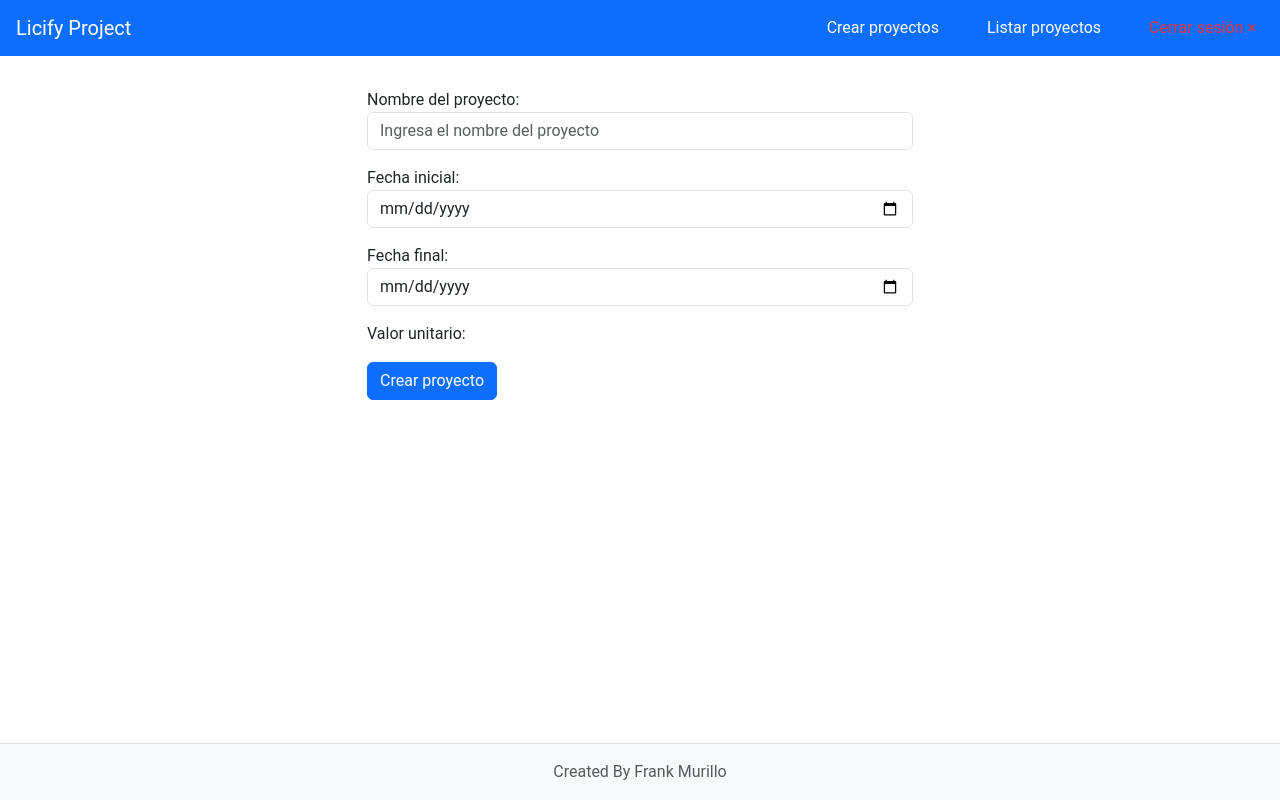
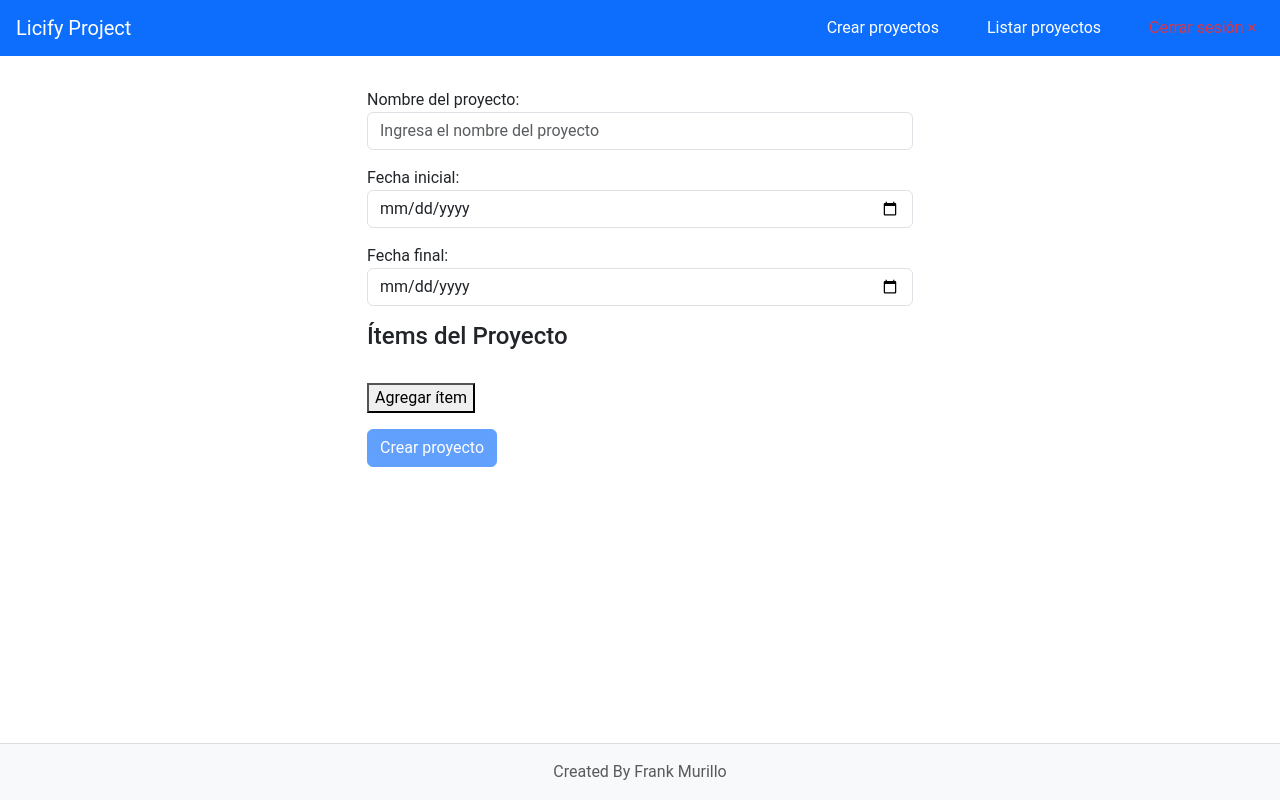
Before and after one commit to frank1749/Angular_frontend_challenge, an Angular app: page /crear-proyecto in a window 1280 px wide. Built offline with nearby package versions, Linux system fonts and the light colour scheme.

Commit message:
Avance 1service

```diff
--- a/src/app/constructor/registro-proyecto/registro-proyecto.component.html
+++ b/src/app/constructor/registro-proyecto/registro-proyecto.component.html
@@ -18,11 +18,23 @@
                     <input type="date" class="form-control" formControlName="fechaFinal" required="">
                 </div>
                 <div class="form-group mt-3">
-                    <label for="valorUnitario">Valor unitario:</label>
-                    <!-- <input type="number" class="form-control" formControlName="valorUnitario" placeholder="Ingresa el valor unitario"
-                        required=""> -->
+                    <h4>Ítems del Proyecto</h4>
+
+                    <div formArrayName="items">
+                        <div *ngFor="let item of items.controls; let i = index">
+                            <div [formGroupName]="i">
+                                <input formControlName="item" placeholder="Item">
+                                <input formControlName="valorUnitarioActual" placeholder="Valor unitario actual">
+                                <button type="button" (click)="removeItem(i)">Eliminar ítem</button>
+                            </div>
+                        </div>
+                    </div>
+                    <br>
+                    <button type="button" (click)="addItem()">Agregar ítem</button>
+
                 </div>
-                <button type="submit" class="btn btn-primary mt-3">Crear proyecto</button>
+
+                <button type="submit" [disabled]="form.invalid" class="btn btn-primary mt-3">Crear proyecto</button>
             </form>
         </div>
     </div>
--- a/src/app/constructor/registro-proyecto/registro-proyecto.component.ts
+++ b/src/app/constructor/registro-proyecto/registro-proyecto.component.ts
@@ -1,6 +1,7 @@
 import { Component, OnInit } from '@angular/core';
-import { FormBuilder, FormGroup, Validators } from '@angular/forms';
+import { FormArray, FormBuilder, FormGroup, Validators } from '@angular/forms';
 import { ApiService } from '../../services/api.service';
+import Swal from 'sweetalert2';
 
 @Component({
   selector: 'app-registro-proyecto',
@@ -11,29 +12,58 @@ export class RegistroProyectoComponent implements OnInit {
 
   form!: FormGroup;
 
-  constructor(private fb: FormBuilder, private apiService: ApiService) { }
+  constructor(private formBuilder: FormBuilder, private apiService: ApiService) { }
 
   ngOnInit(): void {
     this.initForm();
   }
 
   initForm(): void{
-    this.form = this.fb.group({
+    this.form = this.formBuilder.group({
       nombreProyecto: ['', Validators.required],
       fechaInicial: ['', Validators.required],
-      fechaFinal: ['', Validators.required]
+      fechaFinal: ['', Validators.required],
+      items: this.formBuilder.array([], Validators.required)
     });
   }
 
+  // Getter conveniente para acceder a los controles del FormArray de ítems
+  get items(): FormArray {
+    return this.form.get('items') as FormArray;
+  }
+
+  // Método para agregar un nuevo ítem al FormArray
+  addItem() {
+    const item = this.formBuilder.group({
+      item: '',
+      valorUnitarioActual: ''
+    });
+
+    this.items.push(item);
+  }
+  // Método para eliminar un ítem del FormArray
+  removeItem(index: number) {
+    this.items.removeAt(index);
+  }
+
   onFormSubmit(): void {
-    console.log('Name:', this.form.value);
+    console.log('form values:', this.form.value);
     this.apiService.createProject(this.form.value).subscribe(
       res => {
-        alert('Registro creado');
+        Swal.fire({
+          title: "Buen trabajo!",
+          text: "Proyecto creado exitosamente!",
+          icon: "success"
+        });
         this.initForm();
       },
       err =>{
         console.log(err);
+        Swal.fire({
+          icon: "error",
+          title: "Oops...",
+          text: err.error.msg
+        });
       }
     );
   }
```
Also changed, not shown: 1 other file (tests, documents, lock files or other folders).
